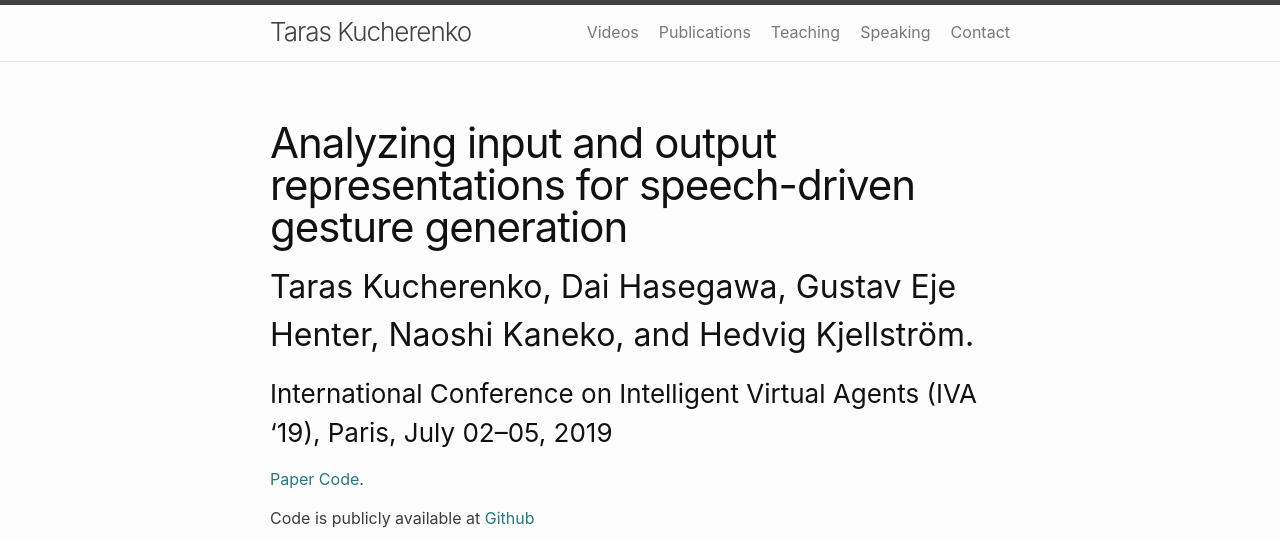
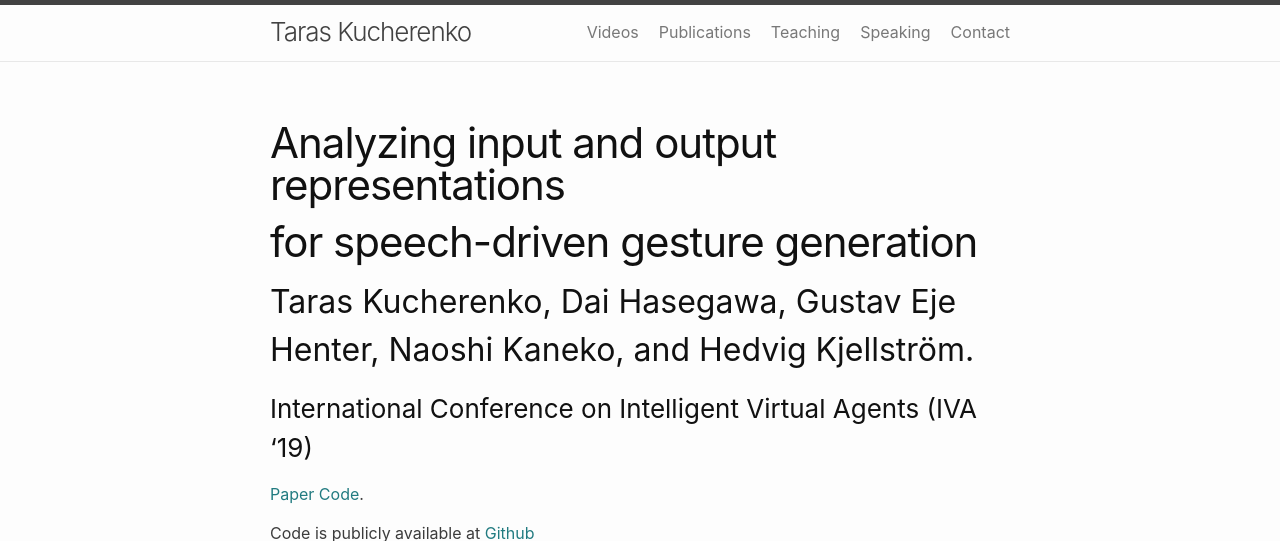
Before and after one commit to Svito-zar/Svito-zar.github.io, a Jekyll site: the page built from _posts/2020-01-14-Audio2Gestures.md, in a window 1280 px wide and 900 px high, cut to the strip 0-541 px from the top of the window. Built offline with Jekyll 4.4.1, drawn with Linux system fonts in a browser that asks for light colours.

Commit message:
Updated project page

```diff
--- a/_posts/2020-01-14-Audio2Gestures.md
+++ b/_posts/2020-01-14-Audio2Gestures.md
@@ -4,9 +4,10 @@ title: Audio2Gestures
 permalink: /audio2gestures/
 ---
 
-# Analyzing input and output representations for speech-driven gesture generation
+# Analyzing input and output representations
+# for speech-driven gesture generation
 ## Taras  Kucherenko,  Dai  Hasegawa, Gustav  Eje  Henter, Naoshi  Kaneko, and Hedvig Kjellström.
-### International Conference on Intelligent Virtual Agents (IVA '19), Paris, July 02–05, 2019
+### International Conference on Intelligent Virtual Agents (IVA '19)
 
 [Paper](https://www.researchgate.net/publication/331645229_Analyzing_Input_and_Output_Representations_for_Speech-Driven_Gesture_Generation) [Code](https://github.com/GestureGeneration/Speech_driven_gesture_generation_with_autoencoder).
 
```
